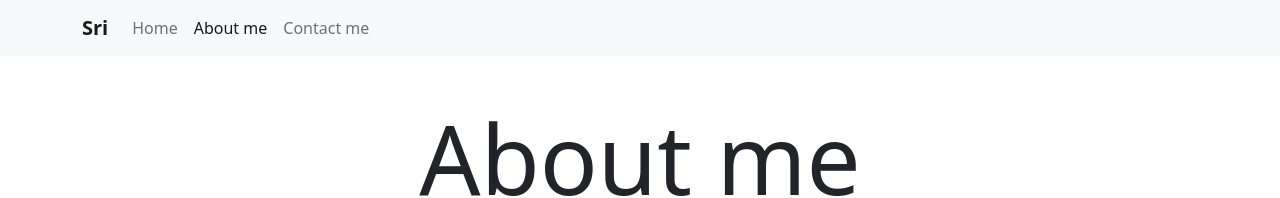
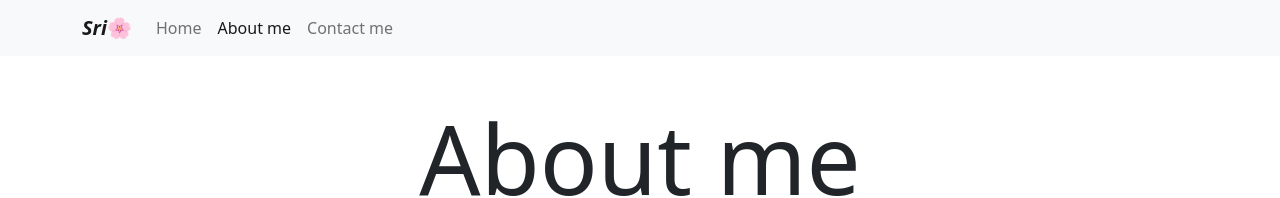
Before and after one commit to SKlandofcode/Portfolio, a plain HTML site: page about.html in a window 1280 px wide. Shown: the top 198 px of the page. Drawn offline with nearby package versions, Linux system fonts and the light colour scheme.

Commit message:
Changed name font

```diff
--- a/about.html
+++ b/about.html
@@ -22,7 +22,10 @@
   <body>
     <nav class="navbar navbar-expand-lg navbar-light bg-light fixed-top">
       <div class="container">
-        <a class="navbar-brand" href="index.html"><strong>Sri</strong></a>
+        <a class="navbar-brand" href="index.html"
+          ><strong><em>Sri</em></strong
+          >🌸</a
+        >
         <button
           class="navbar-toggler"
           type="button"
```
